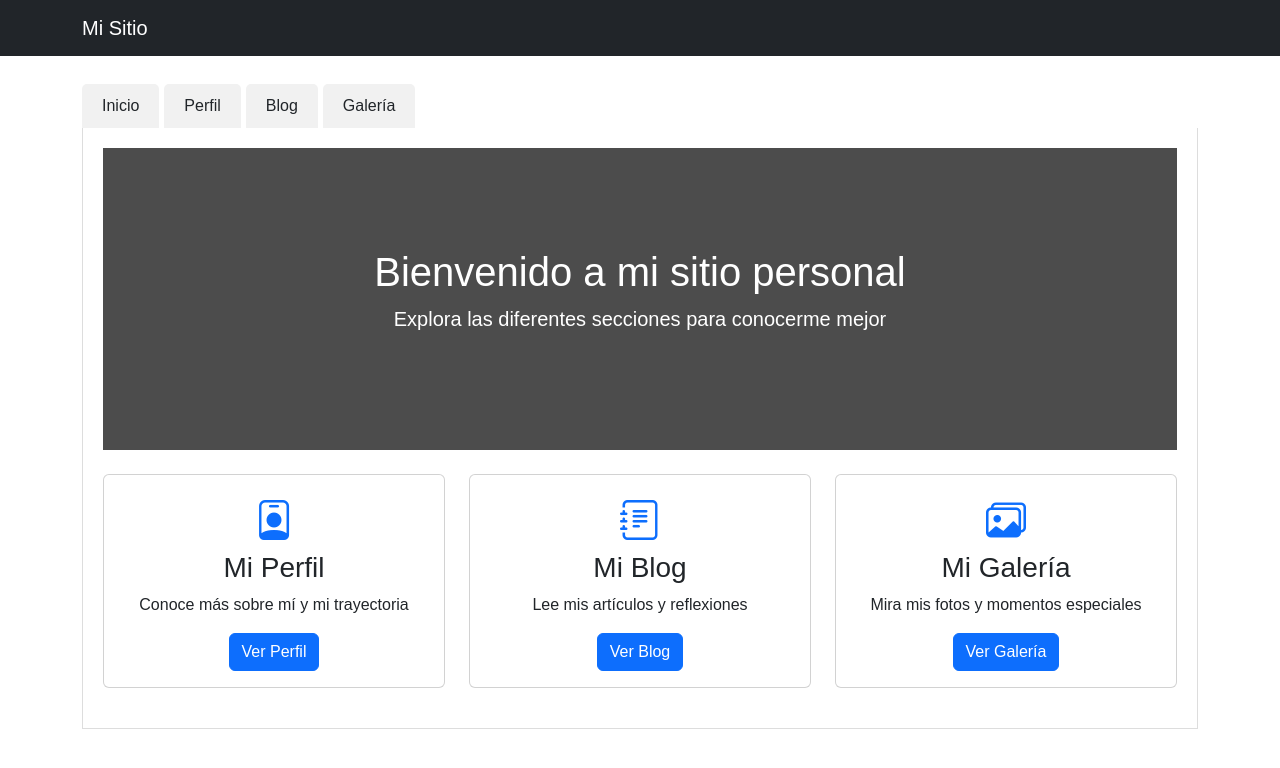
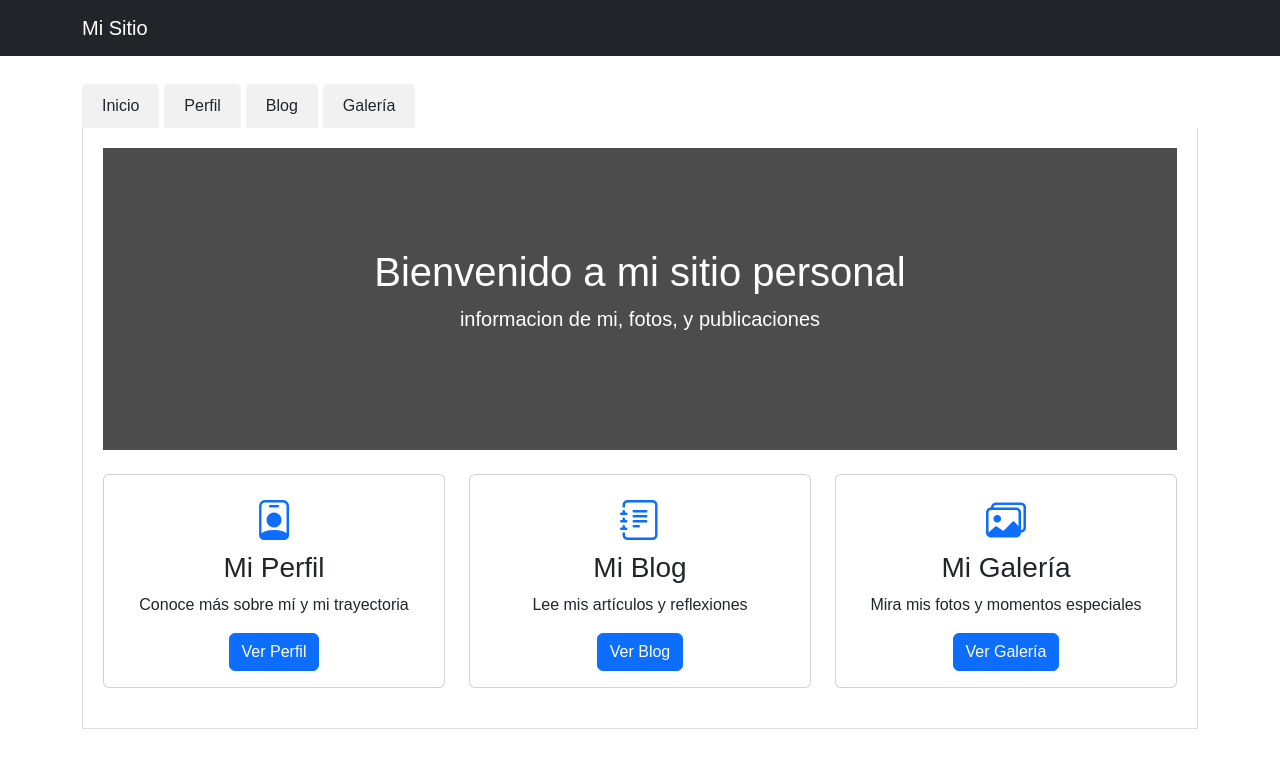
Before and after one commit to chims1313/pag, a plain HTML site: page index.html in a window 1280 px wide. Drawn offline with nearby package versions, Linux system fonts and the light colour scheme.

```diff
--- a/index.html
+++ b/index.html
@@ -3,7 +3,7 @@
 <head>
     <meta charset="UTF-8">
     <meta name="viewport" content="width=device-width, initial-scale=1.0">
-    <title>Mi Sitio Personal</title>
+    <title>naxxito.com Personal</title>
     <link href="https://cdn.jsdelivr.net/npm/bootstrap@5.3.0/dist/css/bootstrap.min.css" rel="stylesheet">
     <style>
         body {
@@ -102,7 +102,7 @@
                 <section class="bg-hero">
                     <div class="container">
                         <h1>Bienvenido a mi sitio personal</h1>
-                        <p class="lead">Explora las diferentes secciones para conocerme mejor</p>
+                        <p class="lead">informacion de mi, fotos, y publicaciones</p>
                     </div>
                 </section>
 
```
